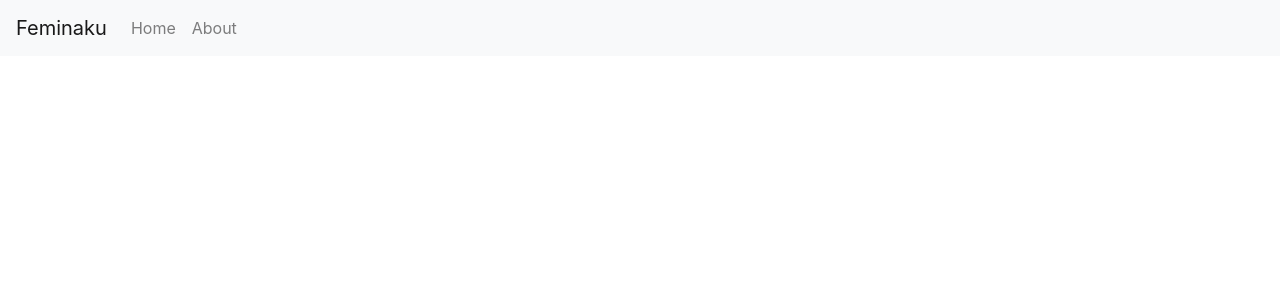
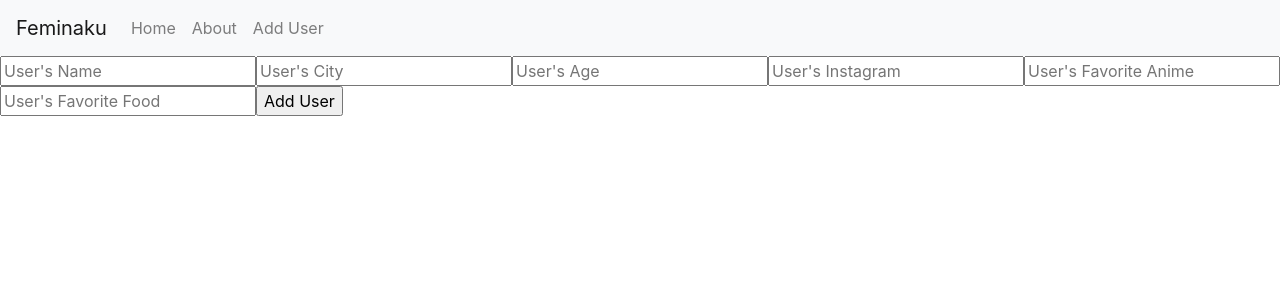
Before and after one commit to cydneypo034/feminaku-project, a React (Create React App) app in the folder client/: page /adduser in a window 1280 px wide. Shown: the top 300 px of the page. Built offline with nearby package versions, Linux system fonts and the light colour scheme.

Commit message:
added user form in nav bar and app class

```diff
--- a/client/src/App.js
+++ b/client/src/App.js
@@ -2,22 +2,21 @@ import React from 'react';
 import {BrowserRouter as Router, Route, Switch} from 'react-router-dom';
 import Home from './components/Home.js';
 import About from './components/About.js';
-import {Layout} from './components/Layout.js';
 import  NavigationBar from './components/NavigationBar.js';
+import AddUser from './components/AddUser.js';
 
 class App extends React.Component {
   render() {
     return (
       <React.Fragment>
         <NavigationBar />
-        <Layout>
         <Router>
           <Switch>
             <Route exact path="/" component={Home} />
             <Route path="/about" component={About} />
+            <Route path="/adduser" component={AddUser} />
           </Switch>
         </Router>
-        </Layout>
       </React.Fragment>
     )
   }
--- /dev/null
+++ b/client/src/components/AddUser.js
@@ -0,0 +1,71 @@
+import React from 'react';
+
+class AddUserForm extends React.Component {
+
+    state = {
+        name: " ",
+        originCity: " ",
+        age: 0,
+        instagram: " ",
+        favoriteAnime: " ",
+        favoriteFood: " "
+    }
+
+    handleChange = (evnt) => {
+        let newUser = {...this.state.newUser}
+        newUser[evnt.target.name] = evnt.target.value
+        this.setState({ newUser })
+    }
+
+    handleSubmit = (evnt) => {
+        evnt.preventDefault();
+
+        this.props.addUser(this.state.newUser)
+    }
+
+    render() {
+        return (
+            <form onSubmit={this.handleSubmit}>
+                <input
+                type="text"
+                name="name"
+                onChange={this.handleChange}
+                placeholder="User's Name"
+                />
+                <input
+                type="text"
+                name="originCity"
+                onChange={this.handleChange}
+                placeholder="User's City"
+                />
+                <input
+                type="number"
+                name="age"
+                onChange={this.handleChange}
+                placeholder="User's Age"
+                />
+                <input
+                type="text"
+                name="instagram"
+                onChange={this.handleChange}
+                placeholder="User's Instagram"
+                />
+                <input
+                type="text"
+                name="favoriteAnime"
+                onChange={this.handleChange}
+                placeholder="User's Favorite Anime"
+                />
+                <input
+                type="text"
+                name="favoriteFood"
+                onChange={this.handleChange}
+                placeholder="User's Favorite Food"
+                />
+                <input type="submit" value="Add User" />
+            </form>
+        )
+    }
+}
+
+export default AddUserForm;
--- a/client/src/components/NavigationBar.js
+++ b/client/src/components/NavigationBar.js
@@ -12,6 +12,7 @@ class NavBar extends React.Component {
                 <Nav className="mr-auto">
                 <Nav.Link href="/">Home</Nav.Link>
                 <Nav.Link href="/about">About</Nav.Link>
+                <Nav.Link href="/adduser">Add User</Nav.Link>
                 </Nav>
             </Navbar.Collapse>
             </Navbar>
```
